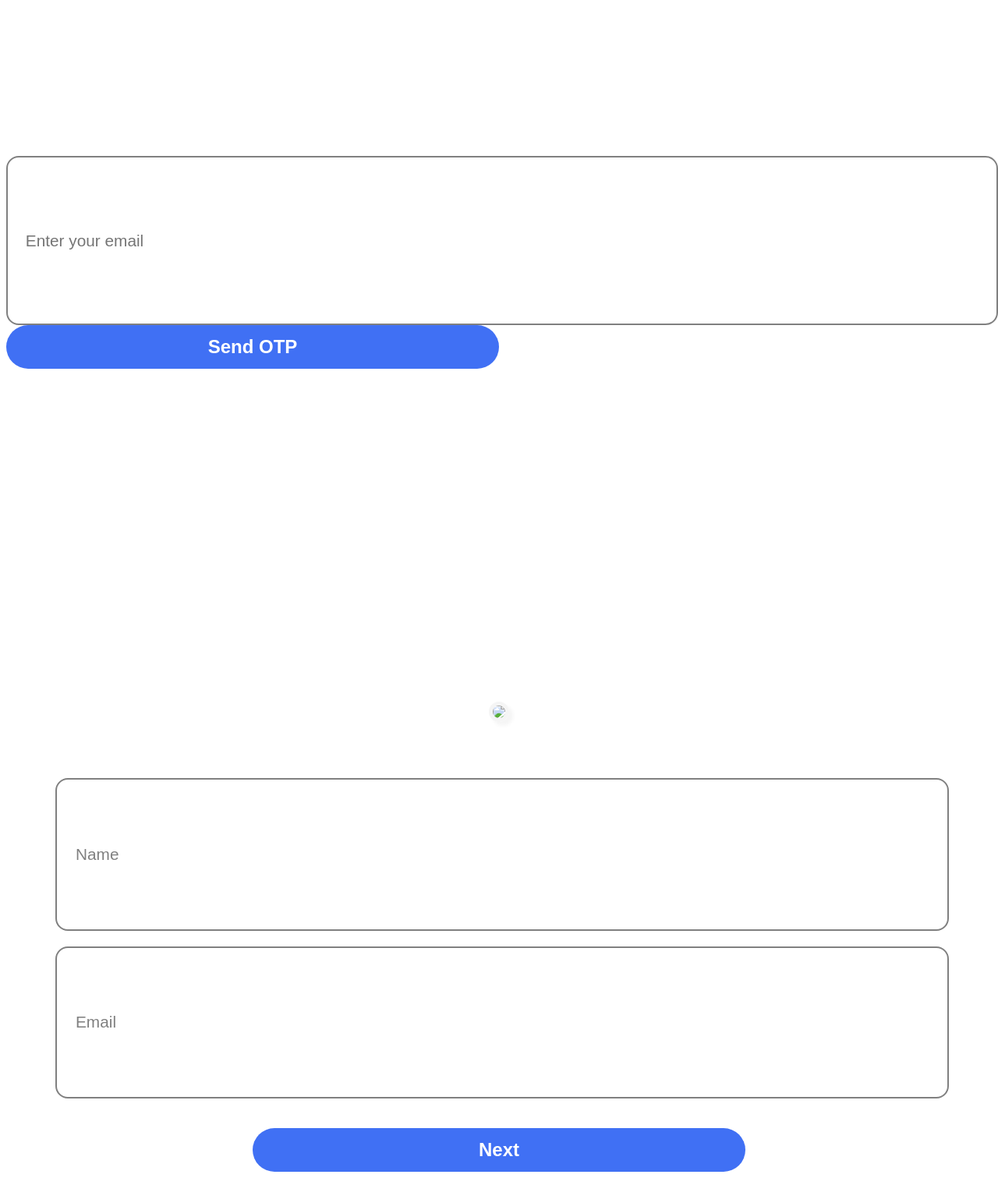
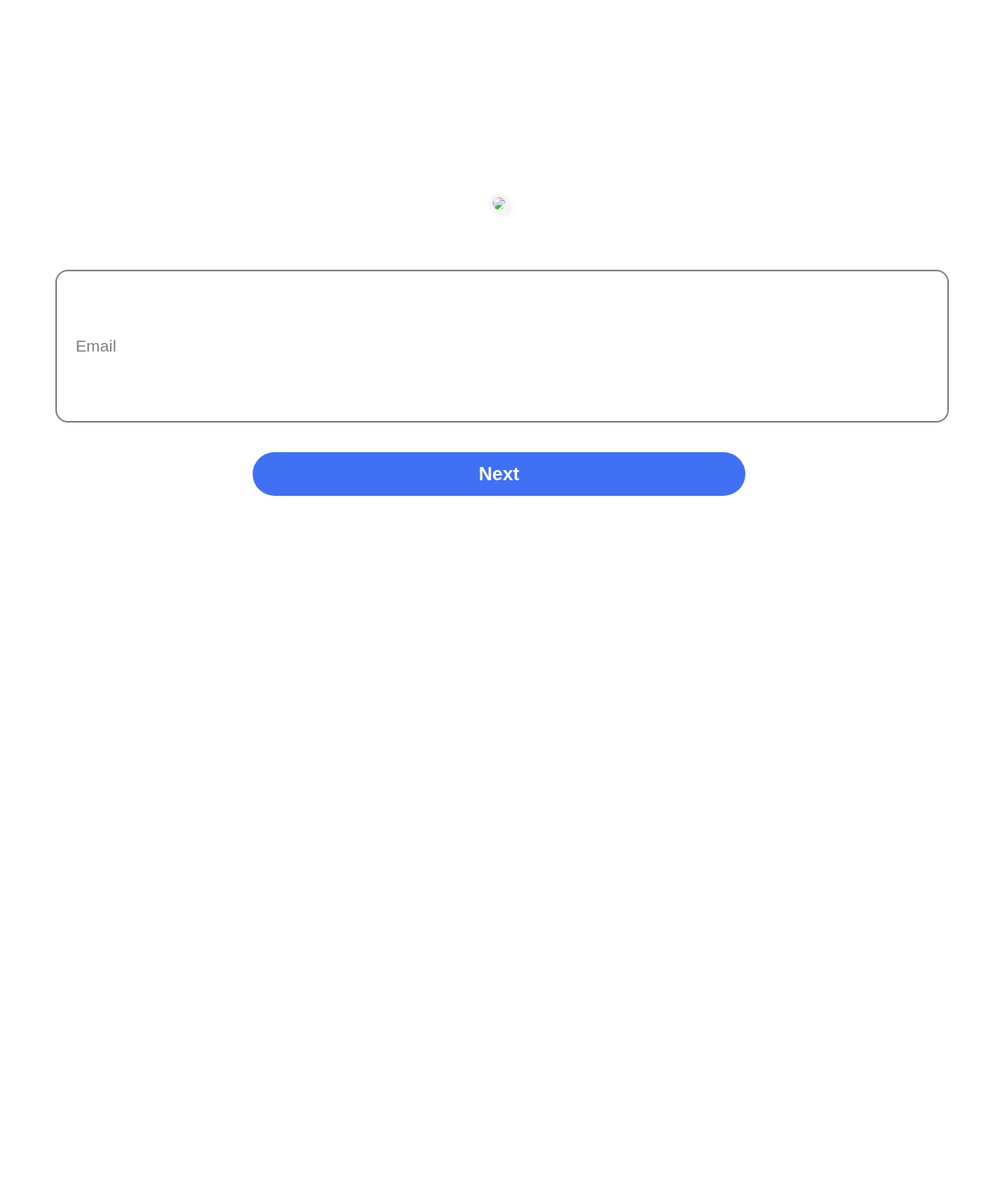
Before and after one commit to sknasrul/sudo, a Flask app: page /login in a window 1280 px wide. Shown: the part 179-1690 px from the top of the page at 78% size. After the commit the page ends 815 px from the top, so only its background shows below. Run offline with Flask 3, Linux system fonts and the light colour scheme; some web fonts are replaced.

Commit message:
Update login.html

```diff
--- a/templates/login.html
+++ b/templates/login.html
@@ -3,7 +3,7 @@
 <head>
     <meta charset="UTF-8">
     <meta name="viewport" content="width=device-width, initial-scale=1.0">
-    <title>Material Floating Labels (Name & Email)</title>
+    <title>Login to Sudo</title>
     <style>
         @import url('https://fonts.googleapis.com/css2?family=Parkinsans:ital,wght@0,500&display=swap');
     body{
@@ -111,28 +111,20 @@
     </style>
 </head>
 <body>
-  <form method="POST">
-    <input type="email" name="email" placeholder="Enter your email" required>
-    <button type="submit">Send OTP</button>
-  </form>
 </body>
 </html>
 
 
 
 
-    <form action="" method="post">
+    <form method="post">
         <h2>Login to Devnasrul</h2>
 <center>
         <img src="images/favicon.png">
 
-    <div class="input-group">
-        <input type="text" id="name" name="recipient_name" placeholder=" " required>
-        <label for="name">Name</label>
-    </div>
 
     <div class="input-group">
-        <input type="email" id="email" name="recipient_email" placeholder=" " required>
+        <input type="email" id="email" name="email" placeholder=" " required>
         <label for="email">Email</label>
     </div><br>
     <button class="ripple-btn" type="submit">Next</button>
```
